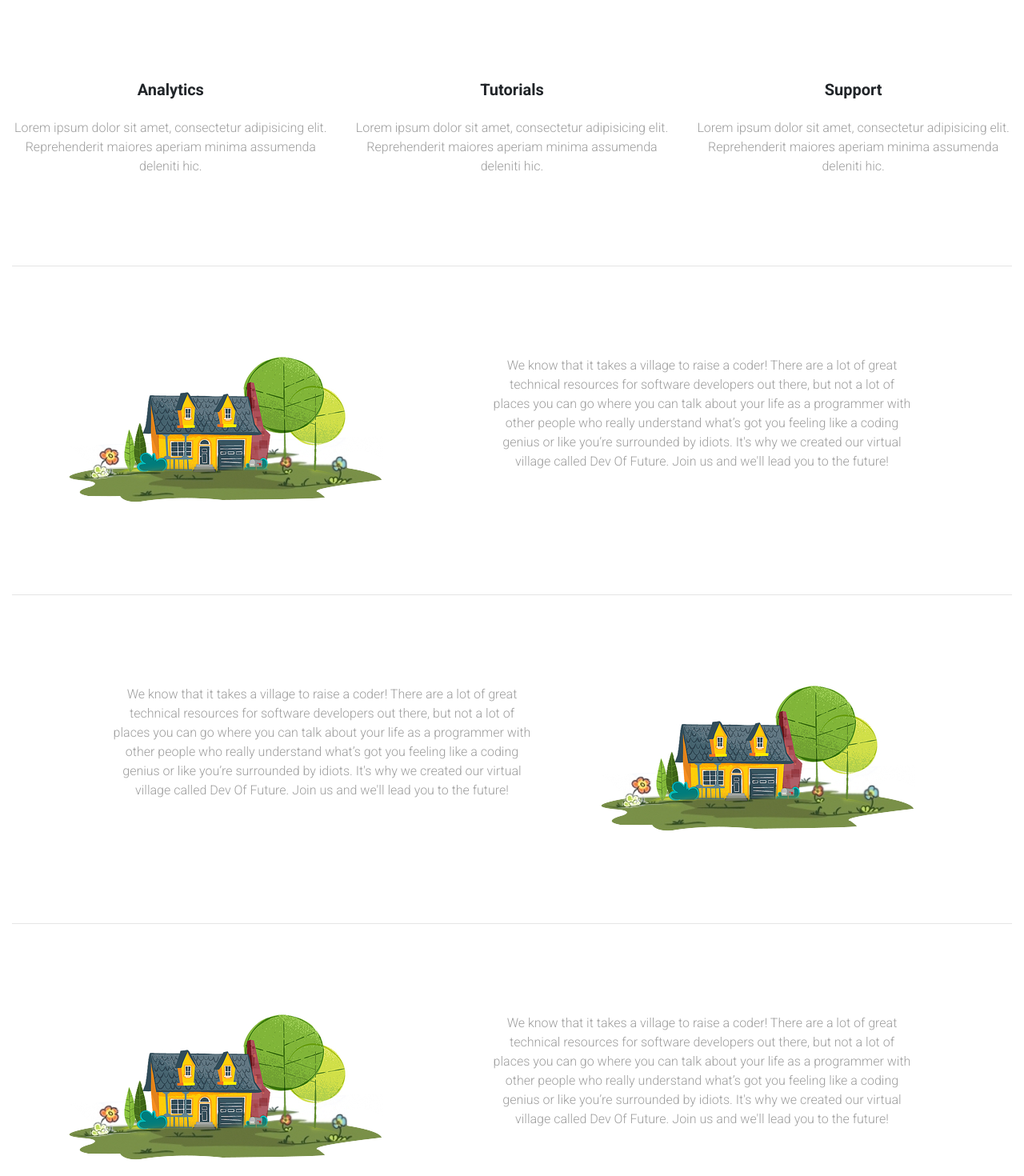
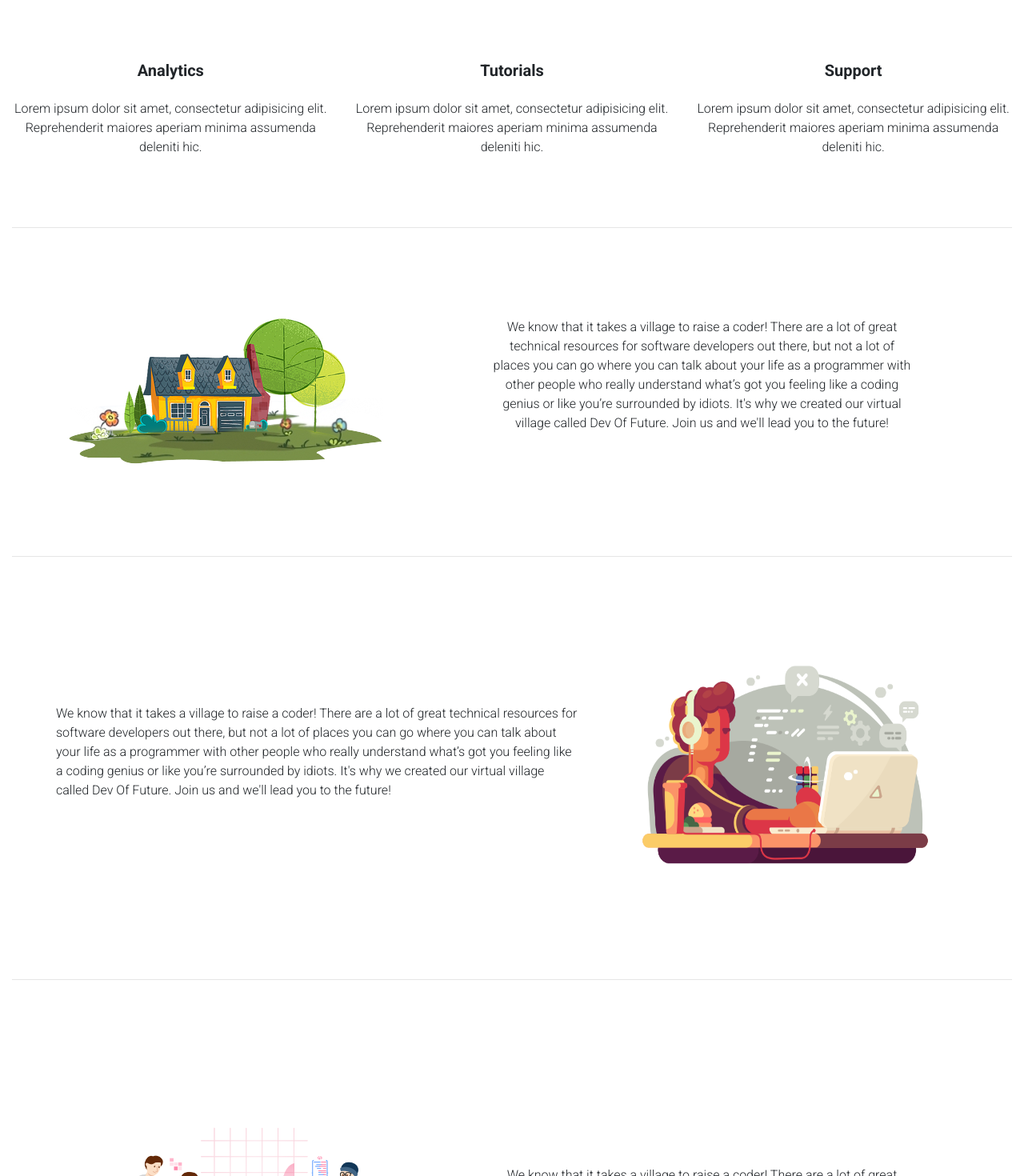
Before and after one commit to Youngestdev/dof-react, a React (Create React App) app: page / in a window 1280 px wide. Shown: the part 820-2290 px from the top of the page at 80% size. Built offline with nearby package versions, Linux system fonts and the light colour scheme.

Commit message:
Moved API route to one file

```diff
--- a/src/App.js
+++ b/src/App.js
@@ -8,7 +8,7 @@ import Fload from './desk.png';
 import House from './house.png';
 import Heart from './hearts.svg';
 import Logo from './logos.png';
-import Dev from './dev.png';
+import dev from './dev.png';
 import artboard from './artboard.png';
 
 const logo = {
@@ -98,24 +98,24 @@ class AppPage extends React.Component {
           </View>
 
           <Container fluid>
-            <Row className="py-5">
+            <Row className="py-4">
               <Col md="12" className="text-center">
                 <section className="text-center my-5">
                   <Row>
                     <Col md="4">
                       <Fa icon="area-chart" size="3x" className="red-text"/>
                       <h5 className="font-weight-bold my-4">Analytics</h5>
-                      <p className="grey-text mb-md-0 mb-5">Lorem ipsum dolor sit amet, consectetur adipisicing elit. Reprehenderit maiores aperiam minima assumenda deleniti hic.</p>
+                      <p className="mb-md-0 mb-5">Lorem ipsum dolor sit amet, consectetur adipisicing elit. Reprehenderit maiores aperiam minima assumenda deleniti hic.</p>
                     </Col>
                     <Col md="4">
                       <Fa icon="book" size="3x" className="cyan-text"/>
                       <h5 className="font-weight-bold my-4">Tutorials</h5>
-                      <p className="grey-text mb-md-0 mb-5">Lorem ipsum dolor sit amet, consectetur adipisicing elit. Reprehenderit maiores aperiam minima assumenda deleniti hic.</p>
+                      <p className="mb-md-0 mb-5">Lorem ipsum dolor sit amet, consectetur adipisicing elit. Reprehenderit maiores aperiam minima assumenda deleniti hic.</p>
                     </Col>
                     <Col md="4">
                       <Fa icon="comments-o" size="3x" className="orange-text"/>
                       <h5 className="font-weight-bold my-4">Support</h5>
-                      <p className="grey-text mb-md-0 mb-5">Lorem ipsum dolor sit amet, consectetur adipisicing elit. Reprehenderit maiores aperiam minima assumenda deleniti hic.</p>
+                      <p className="mb-md-0 mb-5">Lorem ipsum dolor sit amet, consectetur adipisicing elit. Reprehenderit maiores aperiam minima assumenda deleniti hic.</p>
                     </Col>
                   </Row>
                 </section>
@@ -137,7 +137,7 @@ class AppPage extends React.Component {
                             <Fa icon="mail-forward" size="lg" className="indigo-text"/>
                           </Col>
                           <Col xl="10" md="11" size="10">
-                            <p className="grey-text">
+                            <p>
                             We know that it takes a village to raise a coder!
                             There are a lot of great technical resources for software developers out there, but not a lot of places you can go where you can talk about your life as a programmer with other people who really understand what’s got you feeling like a coding genius or like you’re surrounded by idiots. It's why we created our virtual village called Dev Of Future.
                             Join us and we'll lead you to the future!
@@ -154,29 +154,18 @@ class AppPage extends React.Component {
 
             <Container>
               <Row className="py-5">
-                <Col md="12" className="text-center">
-                  <section className="my-5">
+                <section>
                   <Row>
-                      <Col lg="7">
-                        <Row className="mb-3">
-                          <Col size="1">
-                            <Fa icon="mail-forward" size="lg" className="indigo-text"/>
-                          </Col>
-                          <Col xl="10" md="11" size="10">
-                            <p className="grey-text">
+                    <Col lg="7" md="6" style={{marginTop: 120}}>
                       We know that it takes a village to raise a coder!
                       There are a lot of great technical resources for software developers out there, but not a lot of places you can go where you can talk about your life as a programmer with other people who really understand what’s got you feeling like a coding genius or like you’re surrounded by idiots. It's why we created our virtual village called Dev Of Future.
                       Join us and we'll lead you to the future!
-                            </p>
                     </Col>
-                        </Row>
-                      </Col>
-                      <Col lg="5" className="text-center text-lg-left">
-                        <img  className="img-fluid" src={House} alt="Sample image" />
+                    <Col lg="5" md="6" className="text-center text-lg-left">
+                      <img  className="img-fluid" src={dev} alt="Sample image" style={{height: 400}}/>
                     </Col>
                   </Row>
                 </section>
-                </Col>
               </Row>
             </Container>
             <hr />
@@ -187,15 +176,15 @@ class AppPage extends React.Component {
                   <section className="my-5">
                     <Row>
                       <Col lg="5" className="text-center text-lg-left">
-                        <img  className="img-fluid" src={House} alt="Sample image" />
+                        <img  className="img-fluid" src={artboard} alt="Sample image" />
                       </Col>
                       <Col lg="7">
                         <Row className="mb-3">
                           <Col size="1">
                             <Fa icon="mail-forward" size="lg" className="indigo-text"/>
                           </Col>
-                          <Col xl="10" md="11" size="10">
-                            <p className="grey-text">
+                          <Col xl="10" md="11" size="10" style={{marginTop: 120}}>
+                            <p>
                             We know that it takes a village to raise a coder!
                             There are a lot of great technical resources for software developers out there, but not a lot of places you can go where you can talk about your life as a programmer with other people who really understand what’s got you feeling like a coding genius or like you’re surrounded by idiots. It's why we created our virtual village called Dev Of Future.
                             Join us and we'll lead you to the future!
```
Also changed, not shown: src/Components/Auth/Login.js (added), src/Components/Auth/Registration.js (added). Lines whose indentation alone changed are shown as unchanged.
